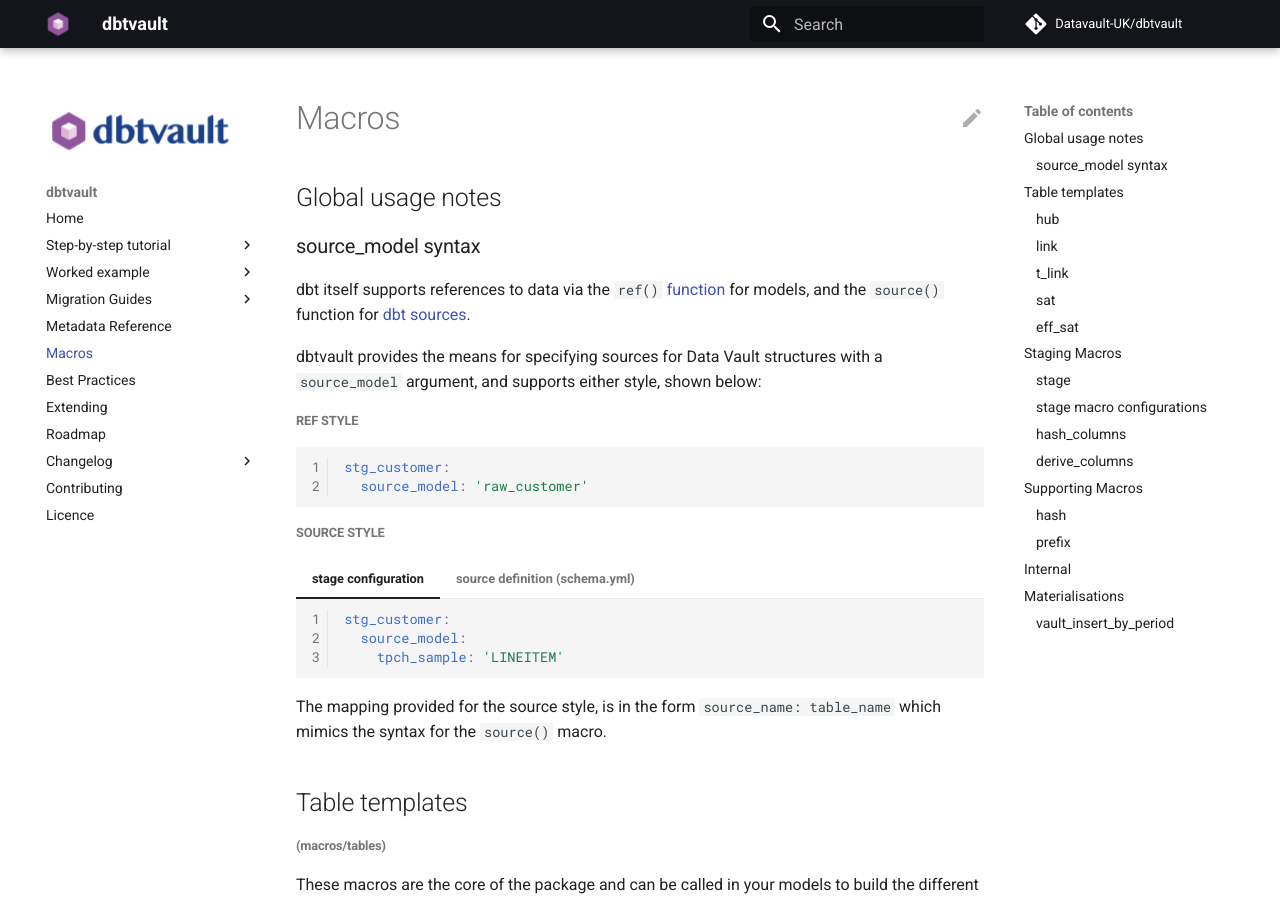
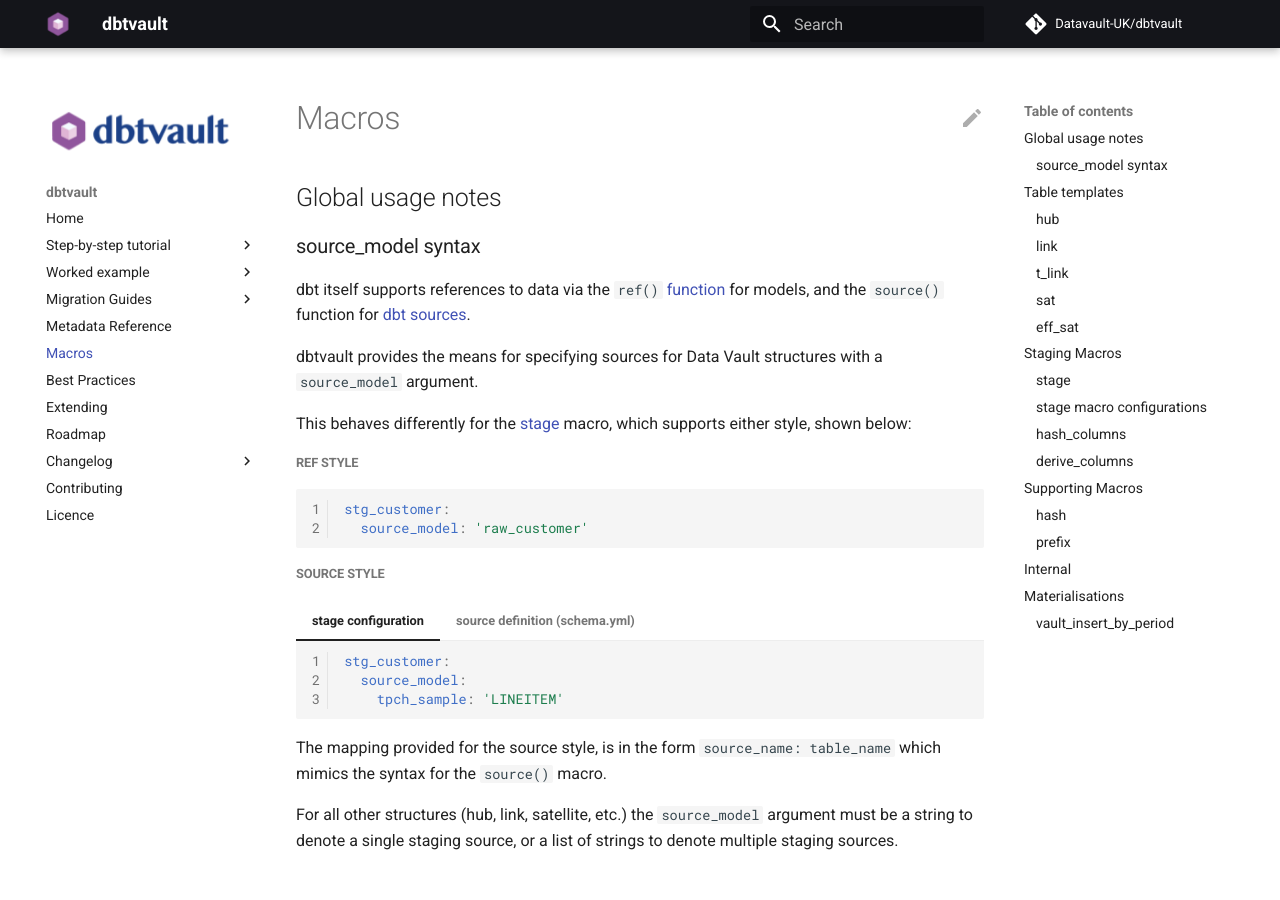
Before and after one commit to Datavault-UK/automate-dv-docs, an MkDocs documentation site: the page built from docs/macros.md, in a window 1280 px wide and 900 px high. Built offline with MkDocs 1.6.1 and Material for MkDocs 9.7.7, drawn with Linux system fonts in a browser that asks for light colours; comment, search, counter and statistics services are not loaded.

Commit message:
Correction for source_model config

````diff
--- a/docs/macros.md
+++ b/docs/macros.md
@@ -5,8 +5,9 @@
 dbt itself supports references to data via the `ref()` [function](https://docs.getdbt.com/reference/dbt-jinja-functions/ref/) for models,
 and the `source()` function for [dbt sources](https://docs.getdbt.com/docs/building-a-dbt-project/using-sources/).
 
-dbtvault provides the means for specifying sources for Data Vault structures with a `source_model` argument, and supports
-either style, shown below:
+dbtvault provides the means for specifying sources for Data Vault structures with a `source_model` argument.
+
+This behaves differently for the [stage](#stage) macro, which supports either style, shown below:
 
 ##### ref style
 
@@ -46,6 +47,9 @@
     ```
 
 The mapping provided for the source style, is in the form `source_name: table_name` which mimics the syntax for the `source()` macro.
+
+For all other structures (hub, link, satellite, etc.) the `source_model` argument must be a string to denote a single staging source,
+or a list of strings to denote multiple staging sources.
 
 ## Table templates
 
````
